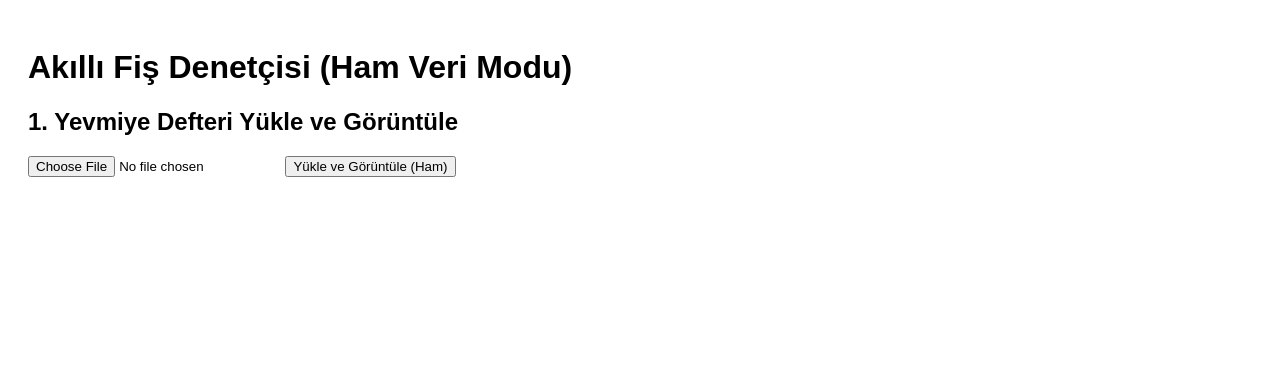
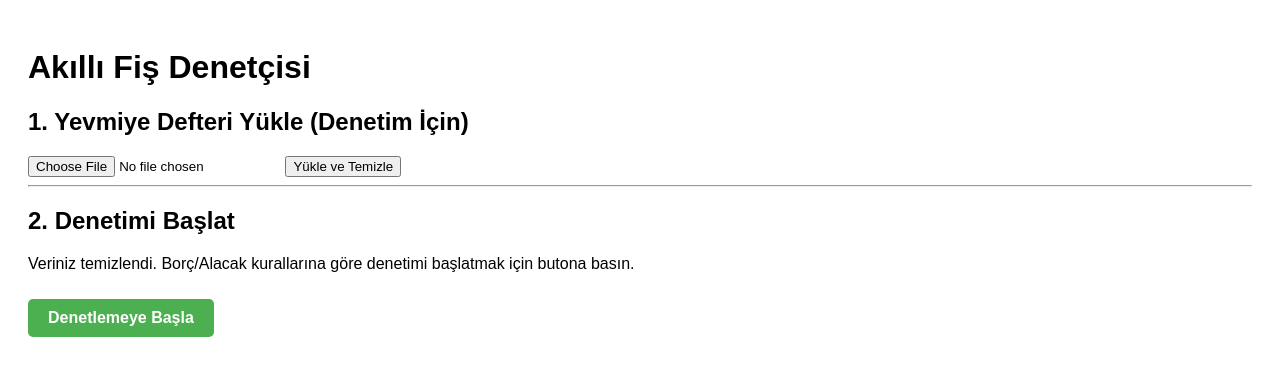
Before and after one commit to Orcunkus/akilli-fis-denetci, a Flask app: page / in a window 1280 px wide. Shown: the top 376 px of the page. Run offline with Flask 3, Linux system fonts and the light colour scheme; the visitor is signed in with stand-in values (Sample User, id 1).

Commit message:
Update index.html

```diff
--- a/templates/index.html
+++ b/templates/index.html
@@ -2,7 +2,7 @@
 <html lang="tr">
 <head>
     <meta charset="UTF-8">
-    <title>Akıllı Fiş Denetçisi (Ham Veri)</title>
+    <title>Akıllı Fiş Denetçisi</title>
     <style>
         body { font-family: Arial, sans-serif; padding: 20px; }
         .success { color: green; border: 1px solid green; padding: 10px; margin-bottom: 15px; background-color: #E6FFE6; }
@@ -10,10 +10,21 @@
         table { border-collapse: collapse; width: 100%; margin-top: 20px; }
         th, td { border: 1px solid #ddd; padding: 8px; text-align: left; }
         th { background-color: #f2f2f2; }
+        .button-link {
+            display: inline-block;
+            padding: 10px 20px;
+            background-color: #4CAF50;
+            color: white;
+            text-align: center;
+            text-decoration: none;
+            border-radius: 5px;
+            font-weight: bold;
+            margin-top: 10px;
+        }
     </style>
 </head>
 <body>
-    <h1>Akıllı Fiş Denetçisi (Ham Veri Modu)</h1>
+    <h1>Akıllı Fiş Denetçisi</h1>
 
     {% with messages = get_flashed_messages(with_categories=true) %}
         {% if messages %}
@@ -25,10 +36,18 @@
         {% endif %}
     {% endwith %}
 
-    <h2>1. Yevmiye Defteri Yükle ve Görüntüle</h2>
+    <h2>1. Yevmiye Defteri Yükle (Denetim İçin)</h2>
     <form action="{{ url_for('upload_file') }}" method="post" enctype="multipart/form-data">
         <input type="file" name="dosya" accept=".xlsx,.csv" required>
-        <input type="submit" value="Yükle ve Görüntüle (Ham)">
+        <input type="submit" value="Yükle ve Temizle">
     </form>
+
+    {% if data_loaded %}
+        <hr>
+        <h2>2. Denetimi Başlat</h2>
+        <p>Veriniz temizlendi. Borç/Alacak kurallarına göre denetimi başlatmak için butona basın.</p>
+        <a href="{{ url_for('denetle') }}" class="button-link">Denetlemeye Başla</a>
+    {% endif %}
+
 </body>
 </html>
```
